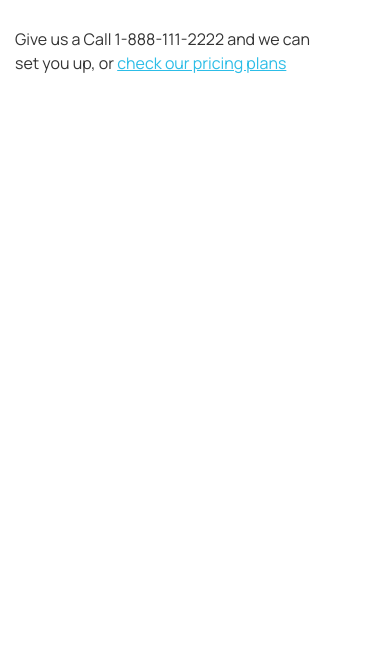
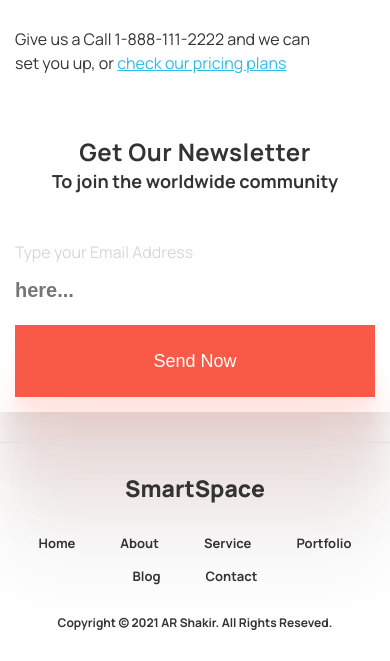
Before and after one commit to Schneemann7/realestate_landing, a plain HTML site: page index.html in a window 390 px wide. Shown: the part 6061-6722 px from the top of the page. Before the commit the page ends 6166 px from the top, so only its background shows below. Drawn offline with nearby package versions, Linux system fonts and the light colour scheme.

Commit message:
Finished project

```diff
--- a/css/style.css
+++ b/css/style.css
@@ -131,7 +131,7 @@ body{
 }
 
 
-@media (max-width:990.98px){
+@media (max-width:991.98px){
     [class*="__container"]{
         max-width: 750px;
     }
@@ -176,9 +176,7 @@ body{
     font-size: 23px;
     color: inherit;
 }
-.header__menu {}
 /* ================================== */
-.menu {}
 .menu__list {
     display: flex;
     column-gap: 46px;
@@ -186,7 +184,6 @@ body{
     flex-wrap: wrap;
 }
 
-.menu__item {}
 
 .menu__link {
     font-weight: 700;
@@ -232,8 +229,6 @@ body{
     margin-bottom: 14px;
 
 }
-.main-block__partners {
-}
 
 .body-main-block {
     position: relative;
@@ -271,8 +266,6 @@ body{
     line-height: 23px;
     letter-spacing: 0.01em;
     margin-bottom: 45px;
-}
-.content-main-block__form {
 }
 
 .form-main-block {
@@ -319,10 +312,6 @@ body{
 }
 
 
-.slider-main-block {
-}
-.slider-main-block__wrapper {
-}
 .slider-main-block__slide {
     position: relative;
     padding-bottom: 95%;
@@ -380,8 +369,6 @@ body{
     align-items: center;
     gap: 25px;
 }
-.partners-main-block__item {
-}
 .partners-main-block__item img{
     max-width: 100%;
 }
@@ -414,7 +401,7 @@ body{
     }
 
 }
-@media (max-width: 990.98px){
+@media (max-width: 991.98px){
     .main-block{
         padding-bottom: 70px;
     }
@@ -449,14 +436,13 @@ body{
 }
 
 /* ================================== */
-.page__how {
-}
+
 .how {
     padding-top: 110px;
     padding-bottom: 110px;
 }
 
-@media (max-width:990.98px){
+@media (max-width:991.98px){
     .how{
         padding-top: 70px;
         padding-bottom: 70px;
@@ -469,8 +455,6 @@ body{
     }
 }
 
-.how__container {
-}
 .how__title {
     margin-bottom: 70px;
 }
@@ -490,9 +474,6 @@ body{
 
 }
 
-.how__item {
-
-}
 .item-how {
     text-align: center;
     display: grid;
@@ -561,7 +542,7 @@ body{
     }
 
 }
-@media (max-width: 990.98px){
+@media (max-width: 991.98px){
     .item-how:not(:last-child)::after{
         width: 130px;
         transform: translate(63%, 0px);
@@ -592,7 +573,7 @@ body{
     padding-bottom: 110px;
 }
 
-@media (max-width:990.98px){
+@media (max-width:991.98px){
     .deals{
         padding-top: 70px;
         padding-bottom: 70px;
@@ -604,12 +585,8 @@ body{
         padding-bottom: 30px;
     }
 }
-.deals__container {
-}
 .deals__header {
     margin-bottom: 50px;
-}
-.deals__tabs {
 }
 
 .header-deals {
@@ -620,8 +597,6 @@ body{
 }
 .header-deals__content {
     flex: 1 1 auto;
-}
-.header-deals__title {
 }
 .header-deals__title:not(:last-child){
     margin-bottom: 15px;
@@ -652,8 +627,6 @@ body{
     background-color: #b9473a;
 }
 
-.tabs-deals {
-}
 .tabs-deals__nav {
     display: flex;
     column-gap: 50px;
@@ -692,15 +665,11 @@ body{
 .tabs-deals__button.active::after{
     width: 100%;
 }
-.tabs-deals__body {
-}
 .tabs-deals__item {
     display: none;
 }
 .tabs-deals__item.active{
     display: block;
-}
-.item-tabs {
 }
 .item-tabs__items {
     display: grid;
@@ -756,7 +725,7 @@ body{
     padding-bottom: 110px;
 }
 
-@media (max-width:990.98px){
+@media (max-width:991.98px){
     .featured{
         padding-top: 70px;
         padding-bottom: 70px;
@@ -767,8 +736,6 @@ body{
         padding-top: 30px;
         padding-bottom: 30px;
     }
-}
-.featured__container {
 }
 .featured__title {
     margin-bottom: 95px;
@@ -782,7 +749,7 @@ body{
     row-gap: 40px;
     grid-template-columns: repeat(2, 1fr);
 }
-@media (max-width: 990.98px){
+@media (max-width: 991.98px){
     .featured__body{
         display: flex;
         flex-direction: column-reverse;
@@ -800,8 +767,6 @@ body{
         margin-bottom: 30px;
     }
 }
-.featured__images {
-}
 .featured__content {
     display: flex;
     flex-direction: column;
@@ -810,8 +775,6 @@ body{
 .images-featured {
     display: grid;
     justify-items: center;
-}
-.images-featured__item {
 }
 .images-featured__item img{
     max-width: 100%;
@@ -823,10 +786,6 @@ body{
     margin-top: -114px;
 }
 
-.content-featured {
-}
-.content-featured__body{
-}
 .content-featured__title {
     font-weight: 600;
     font-size: 31px;
@@ -847,10 +806,6 @@ body{
     gap: 35px;
     grid-template-columns: repeat(3,1fr);
     margin-bottom: 55px;
-}
-.options-content-featured {
-}
-.options-content-featured__item {
 }
 .options-content-featured__label {
     font-weight: 700;
@@ -899,7 +854,7 @@ body{
     padding-bottom: 110px;
 }
 
-@media (max-width:990.98px){
+@media (max-width:991.98px){
     .reviews{
         padding-top: 70px;
         padding-bottom: 70px;
@@ -911,8 +866,6 @@ body{
         padding-bottom: 30px;
     }
 }
-.reviews__container {
-}
 .reviews__title {
     max-width: 570px;
     margin-bottom: 50px;
@@ -922,8 +875,6 @@ body{
     display: grid;
     gap: 30px;
     grid-template-columns: repeat(auto-fill, minmax(290px,1fr));
-}
-.reviews__item {
 }
 
 .item-reviews {
@@ -946,8 +897,6 @@ body{
     line-height: 1.5;
     margin-bottom: 50px;
 }
-.item-reviews__author {
-}
 
 .author-item-reviews {
     display: flex;
@@ -958,8 +907,6 @@ body{
     flex: 0 0 48px;
     border-radius: 50%;
     overflow: hidden;
-}
-.author-item-reviews__body {
 }
 .author-item-reviews__name {
     font-weight: 700;
@@ -980,7 +927,7 @@ body{
     column-gap: 100px;
 }
 
-@media (max-width: 990.98px){
+@media (max-width: 991.98px){
     .footer-reviews{
         flex-wrap: wrap;
         row-gap: 30px;
@@ -998,9 +945,6 @@ body{
     align-items: center;
     justify-content: space-between;
 }
-.partners-footer-reviews__item {
-}
-
 .footer-reviews__info {
     flex: 0 0 300px;
     line-height: 1.5;
@@ -1012,3 +956,162 @@ body{
 .footer-reviews__info a:hover{
     text-decoration: none;
 }
+/* ================================== */
+.subscribe {
+    padding-top: 110px;
+    padding-bottom: 110px;
+}
+
+@media (max-width:991.98px){
+    .subscribe{
+        padding-top: 70px;
+        padding-bottom: 70px;
+    }
+}
+@media (max-width:767.98px){
+    .subscribe{
+        padding-top: 30px;
+        padding-bottom: 30px;
+    }
+}
+.subscribe__header {
+    text-align: center;
+    margin-bottom: 34px;
+}
+.subscribe__title {
+    font-weight: 700;
+    font-size: 45px;
+    line-height: 144.2%;
+    letter-spacing: 0.02em;
+}
+.subscribe__sub-title {
+    font-weight: 700;
+    font-size: 23px;
+    line-height: 144.2%;
+}
+
+@media (max-width: 991.98px){
+    .subscribe__title{
+        font-size: 35px;
+    }
+    .subscribe__sub-title{
+        font-size: 20px;
+    }
+}
+@media (max-width: 767.98px){
+    .subscribe__title{
+        font-size: 24px;
+    }
+    .subscribe__sub-title{
+        font-size: 18px;
+    }
+}
+.subscribe__form {
+    max-width: 686px;
+    margin: 0 auto;
+}
+
+.form-subscribe {
+    padding: 25px 45px;
+    background: #FFFFFF;
+    display: flex;
+    gap: 15px;
+    box-shadow: 0px 163px 80px rgba(0, 0, 0, 0.04), 0px 105.648px 46.8519px rgba(0, 0, 0, 0.0303704), 0px 62.7852px 25.4815px rgba(0, 0, 0, 0.0242963), 0px 32.6px 13px rgba(0, 0, 0, 0.02), 0px 13.2815px 6.51852px rgba(0, 0, 0, 0.0157037), 0px 3.01852px 3.14815px rgba(0, 0, 0, 0.00962963);
+}
+.form-subscribe__content {
+    flex: 1 1 auto;
+    display: flex;
+    flex-direction: column;
+}
+.form-subscribe__label {
+    display: block;
+    margin-bottom: 10px;
+    color: rgba(49, 53, 59, 0.2);
+}
+.form-subscribe__input {
+    font-weight: 700;
+    flex: 1 1 auto;
+    width: 100%;
+    min-height: 40px;
+    font-size: 20px;
+}
+.form-subscribe__button {
+    height: 72px;
+    padding: 10px 40px;
+    color: #fff;
+    font-weight: 500;
+    font-size: 18px;
+    background: #F85A47;
+    cursor: pointer;
+    transition: all 0.3s ease 0s;
+    box-shadow: 0px 100px 80px rgba(248, 90, 71, 0.07), 0px 64.8148px 46.8519px rgba(248, 90, 71, 0.0531481), 0px 38.5185px 25.4815px rgba(248, 90, 71, 0.0425185), 0px 20px 13px rgba(248, 90, 71, 0.035), 0px 8.14815px 6.51852px rgba(248, 90, 71, 0.0274815), 0px 1.85185px 3.14815px rgba(248, 90, 71, 0.0168519);
+}
+.form-subscribe__button:hover{
+    background: #b9473a;
+}
+
+@media (max-width: 767.98px){
+    .form-subscribe{
+        margin: 0px -15px;
+        padding: 15px;
+        flex-direction: column;
+    }
+}
+/* ================================== */
+.footer__container {
+    display: grid;
+    padding-top: 60px;
+    padding-bottom: 60px;
+    border-top: 1px solid #DEDFE1;
+    grid-template-columns: auto 1fr;
+    row-gap: 70px;
+    column-gap: 20px;
+}
+
+@media (max-width: 767.98px){
+    .footer__container{
+        padding-top: 30px;
+        padding-bottom: 30px;
+        grid-template-columns: 1fr;
+        justify-items: center;
+        row-gap: 30px;
+    }
+}
+
+.footer__logo {
+    font-weight: 800;
+    font-size: 23px;
+    line-height: 31px;
+    color: inherit;
+}
+.footer__menu {
+    display: flex;
+    justify-content: flex-end;
+}
+.footer__copy {
+    font-weight: 700;
+    font-size: 12px;
+    line-height: 16px;
+    text-align: center;
+}
+@media (min-width: 768px){
+    .footer__copy{
+    grid-column: span 2;
+    }
+}
+.menu-footer__list {
+    display: flex;
+    flex-wrap: wrap;
+    justify-content: center;
+    column-gap: 45px;
+    row-gap: 15px;
+}
+.menu-footer__link {
+    font-weight: 700;
+    font-size: 13px;
+    line-height: 17px;
+    color: inherit;
+}
+.menu-footer__link:hover{
+    text-decoration: underline;
+}
--- a/index.html
+++ b/index.html
@@ -445,9 +445,49 @@
                     </div>
                 </div>
             </section>
+            <section class="page__subscribe subscribe">
+                <div class="subscribe__container">
+                    <div class="subscribe__header">
+                        <h2 class="subscribe__title">Get Our Newsletter</h2>
+                        <div class="subscribe__sub-title">To join the worldwide community</div>
+                    </div>
+                    <form action="#" class="subscribe__form form-subscribe">
+                        <div class="form-subscribe__content">
+                            <label for="input-1" class="form-subscribe__label">Type your Email Address</label>
+                            <input id="input-1" autocomplete="off" type="text" name="form[]" placeholder="here..." class="form-subscribe__input">
+                        </div>
+                        <button type="submit" class="form-subscribe__button">Send Now</button>
+                    </form>
+                </div>
+            </section>
         </main>
         <footer class="footer">
-
+            <div class="footer__container">
+                <a href="" class="footer__logo">SmartSpace</a>
+                <nav class="footer__menu menu-footer">
+                    <ul class="menu-footer__list">
+                        <li class="menu-footer__item">
+                            <a href="" class="menu-footer__link">Home</a>
+                        </li>
+                        <li class="menu-footer__item">
+                            <a href="" class="menu-footer__link">About</a>
+                        </li>
+                        <li class="menu-footer__item">
+                            <a href="" class="menu-footer__link">Service</a>
+                        </li>
+                        <li class="menu-footer__item">
+                            <a href="" class="menu-footer__link">Portfolio</a>
+                        </li>
+                        <li class="menu-footer__item">
+                            <a href="" class="menu-footer__link">Blog</a>
+                        </li>
+                        <li class="menu-footer__item">
+                            <a href="" class="menu-footer__link">Contact</a>
+                        </li>
+                    </ul>
+                </nav>
+                <div class="footer__copy">Copyright © 2021 AR Shakir. All Rights Reseved.</div>
+            </div>
         </footer>
     </div>
     <script src="https://cdn.jsdelivr.net/npm/swiper@9/swiper-bundle.min.js"></script>
```
